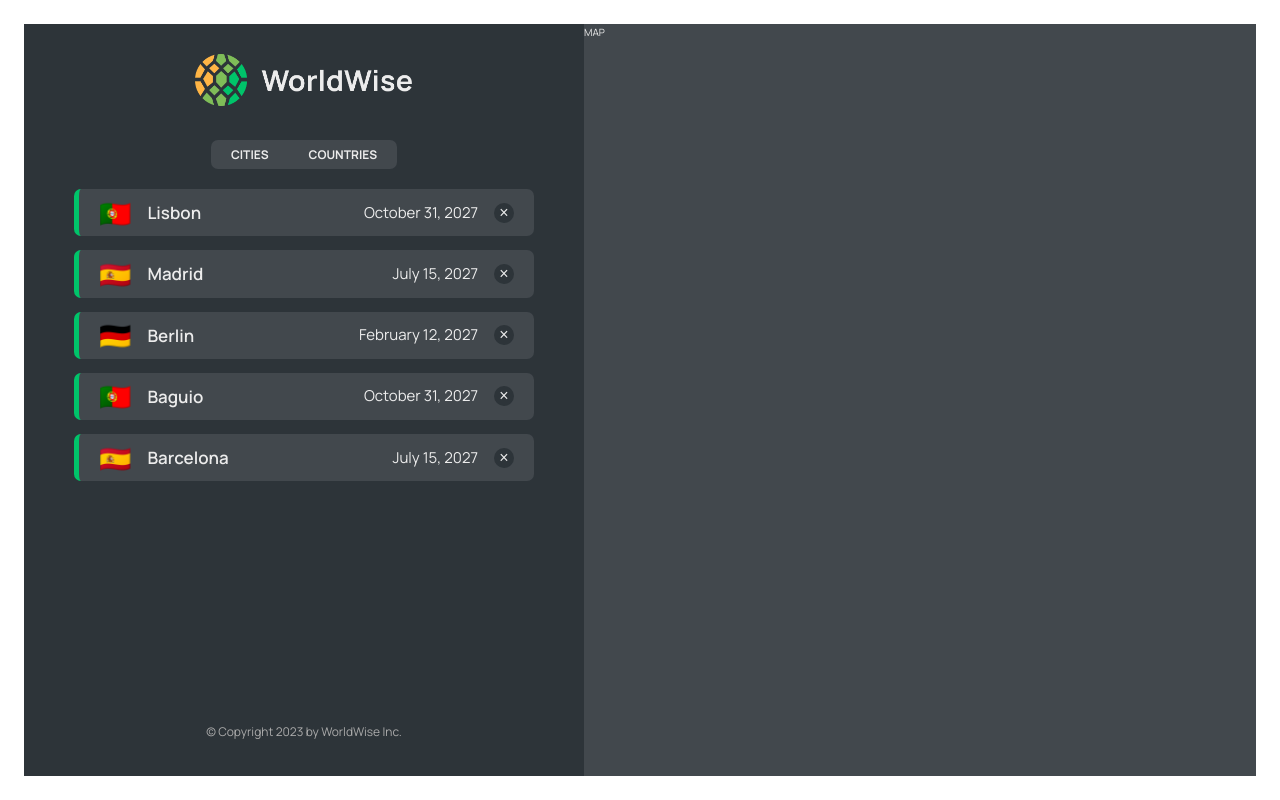
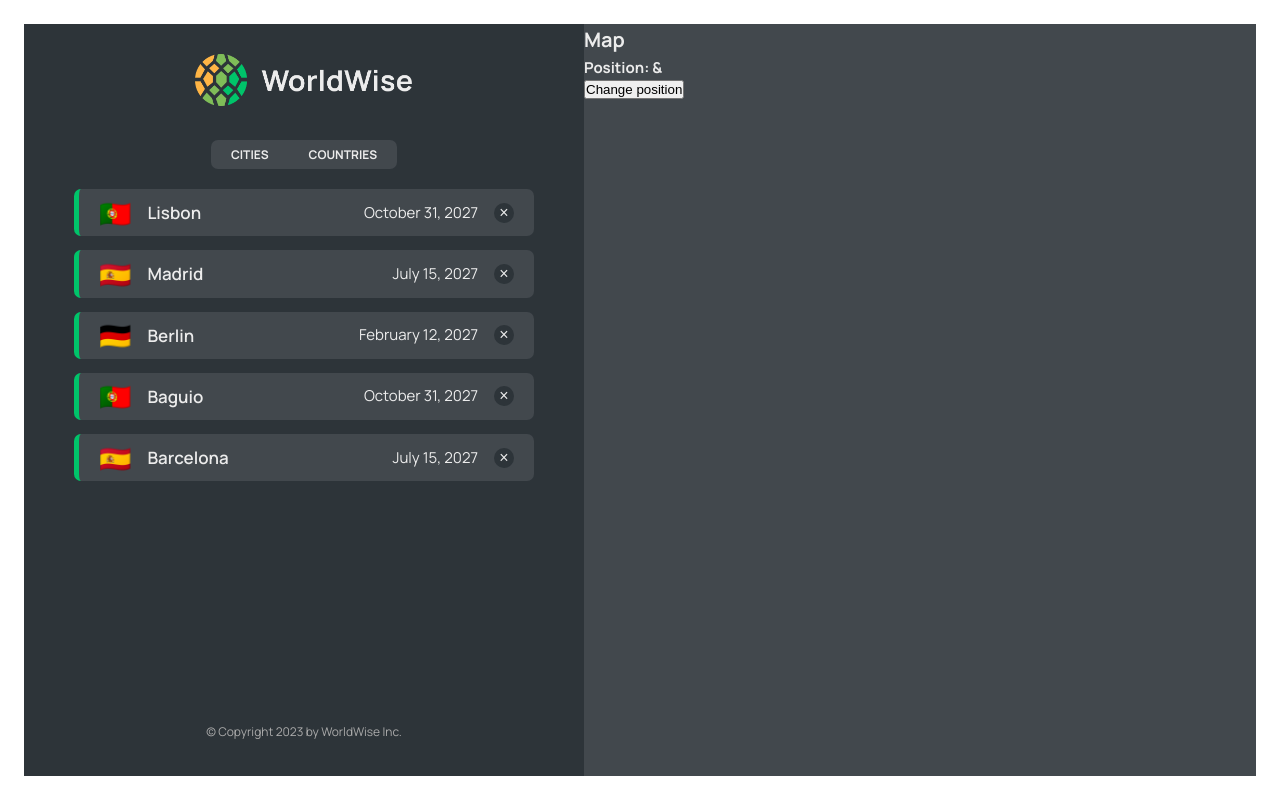
Before and after one commit to bHabawel/worldwise, a React (Vite) app: page /app in a window 1280 px wide. Built offline with nearby package versions, Linux system fonts and the light colour scheme; data requests are answered from the project's data file.

Commit message:
adding searchParams and setting query string

```diff
--- a/src/components/City.jsx
+++ b/src/components/City.jsx
@@ -1,6 +1,6 @@
 /* eslint-disable */
 
-import { useParams } from "react-router-dom";
+import { useParams, useSearchParams } from "react-router-dom";
 import styles from "./City.module.css";
 
 const formatDate = (date) =>
@@ -13,6 +13,10 @@
 
 function City() {
   const { id } = useParams();
+  const [searchParams, setSearchParams] = useSearchParams();
+  const lat = searchParams.get("lat");
+  const lng = searchParams.get("lng");
+
   // TEMP DATA
   const currentCity = {
     cityName: "Lisbon",
@@ -23,7 +27,14 @@
 
   const { cityName, emoji, date, notes } = currentCity;
 
-  return <h1>CITY {id}</h1>;
+  return (
+    <>
+      <h1>CITY {id}</h1>;
+      <p>
+        Position: {lat} & {lng}
+      </p>
+    </>
+  );
 
   // return (
   //   <div className={styles.city}>
--- a/src/components/Map.jsx
+++ b/src/components/Map.jsx
@@ -1,7 +1,28 @@
+/* eslint-disable */
+
+import { useSearchParams } from "react-router-dom";
 import styles from "./Map.module.css";
 
 function Map() {
-  return <div className={styles.mapContainer}>MAP</div>;
+  const [searchParams, setSearchParams] = useSearchParams();
+  const lat = searchParams.get("lat");
+  const lng = searchParams.get("lng");
+
+  return (
+    <div className={styles.mapContainer}>
+      <h1>Map</h1>
+      <h2>
+        Position: {lat} & {lng}
+      </h2>
+      <button
+        onClick={() => {
+          setSearchParams({ lat: 23, lng: 50 });
+        }}
+      >
+        Change position
+      </button>
+    </div>
+  );
 }
 
 export default Map;
```
